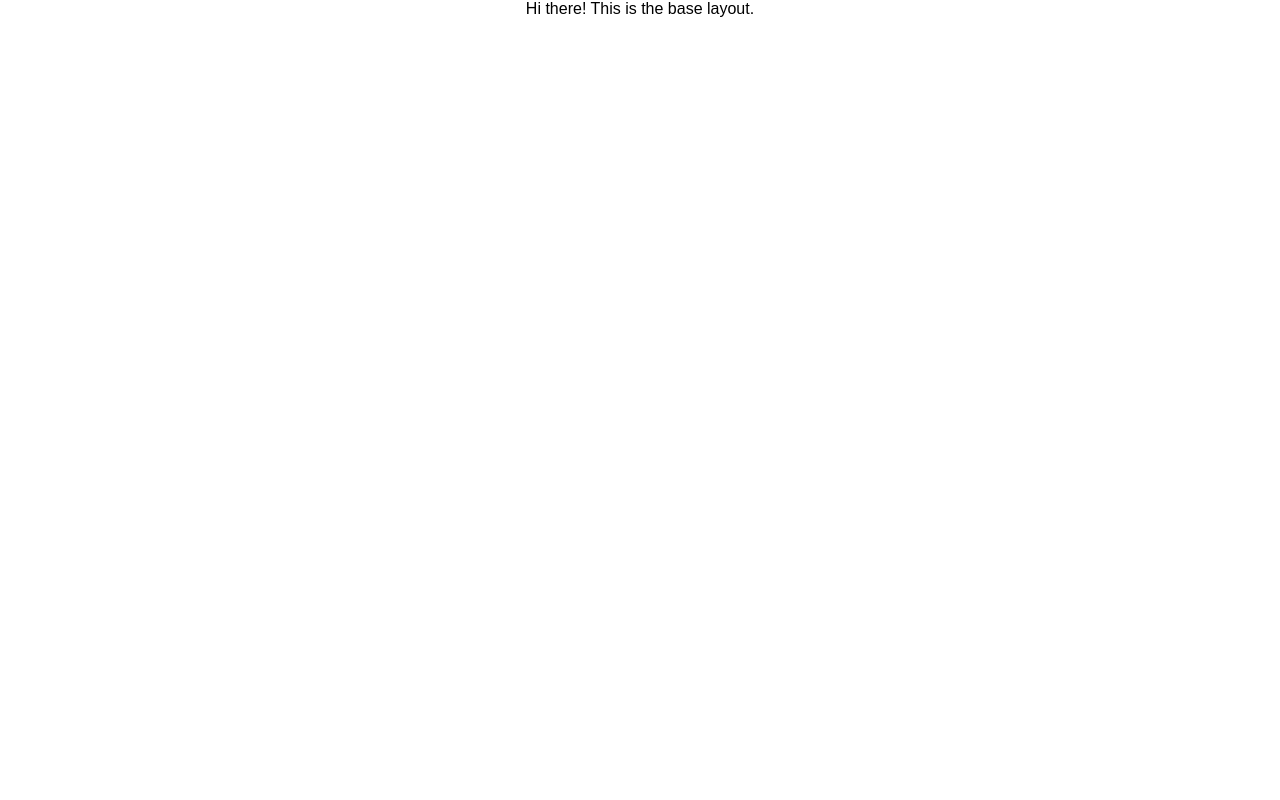
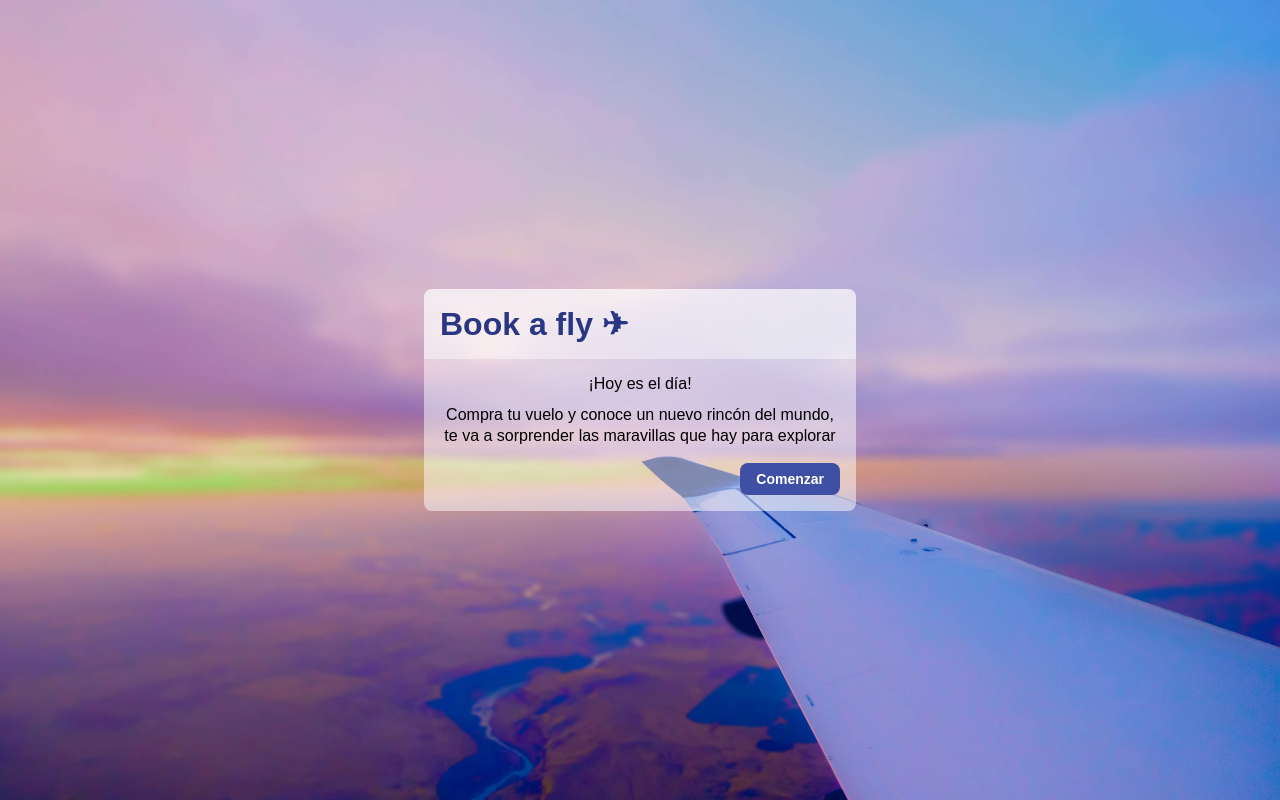
Before and after one commit to leoreyes07/react_state_machine, a React (Create React App) app: page / in a window 1280 px wide. Built offline with nearby package versions, Linux system fonts and the light colour scheme.

Commit message:
feat(booking): move BaseLayout to Containers and wire StepsLayout

```diff
--- a/src/App.js
+++ b/src/App.js
@@ -1,4 +1,4 @@
-import { BaseLayout } from './Components/BaseLayout';
+import { BaseLayout } from './Containers/BaseLayout';
 import './App.css';
 
 function App() {
--- a/src/Components/BaseLayout.js
+++ /dev/null
@@ -1,13 +0,0 @@
-import React from "react";
-import { useMachine } from "@xstate/react";
-import bookingMachine from "../Machines/bookingMachine";
-
-export const BaseLayout = () => {
-    useMachine(bookingMachine);
-
-    return (
-        <div className="base-layout">
-            Hi there! This is the base layout.
-        </div>
-    );
-};
--- /dev/null
+++ b/src/Containers/BaseLayout.css
@@ -0,0 +1,12 @@
+.base-layout {
+  background-color: #fed6e3;
+  background-image: url('../../public/images/background-travel-2.jpg');
+  background-size: cover;
+  min-height: 100vh;
+  display: flex;
+  flex-direction: column;
+  align-items: center;
+  justify-content: center;
+  padding: 50px;
+  box-sizing: border-box;
+}
--- /dev/null
+++ b/src/Containers/BaseLayout.js
@@ -0,0 +1,23 @@
+import React from "react";
+import { useMachine } from "@xstate/react";
+import { Nav } from "../Components/Nav";
+import { StepsLayout } from "./StepsLayout";
+import bookingMachine from "../Machines/bookingMachine";
+import './BaseLayout.css';
+
+
+export const BaseLayout = () => {
+    const [state, send] = useMachine(bookingMachine);
+
+    console.log('My machine', state);
+    console.log('matches true', state.matches('initial'));
+    console.log('matches false', state.matches('tickets'));
+    console.log('can finish', state.can('FINISH'));
+
+    return (
+        <div className="base-layout">
+            <Nav state={state} send={send} />
+            <StepsLayout state={state} send={send} />
+        </div>
+    );
+};
--- /dev/null
+++ b/src/Containers/StepsLayout.css
@@ -0,0 +1,8 @@
+.StepsLayout {
+  background-color: rgba(255,255,255, 0.5);
+  width: 100%;
+  max-width: 400px;
+  padding: 16px;
+  border-bottom-left-radius: 8px;
+  border-bottom-right-radius: 8px;
+}
--- /dev/null
+++ b/src/Containers/StepsLayout.js
@@ -0,0 +1,18 @@
+import React from 'react';
+import { Welcome } from '../Components/Welcome';
+import { Search } from '../Components/Search';
+import { Passengers } from '../Components/Passengers';
+import { Tickets } from '../Components/Tickets';
+import './StepsLayout.css';
+
+export const StepsLayout = ({ state, send }) => {
+  const renderContent = () => {
+    return <Welcome />;
+  };
+
+  return (
+    <div className='StepsLayout'>
+      {renderContent()}
+    </div>
+  );
+};
```
